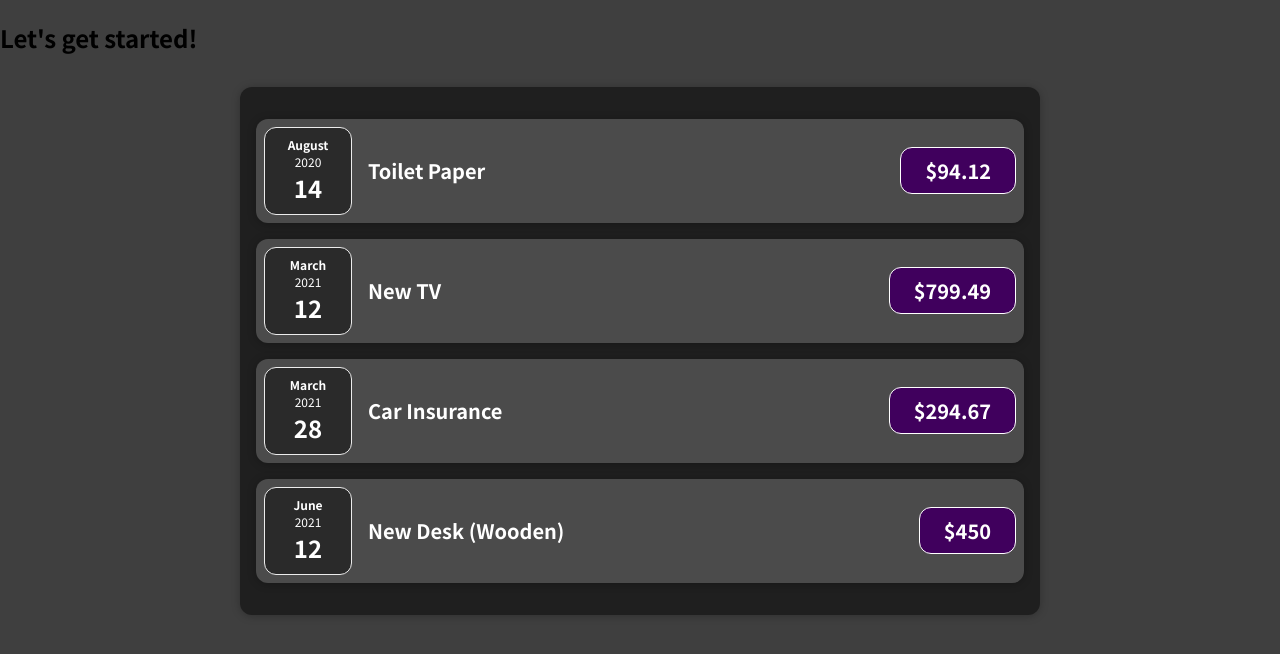
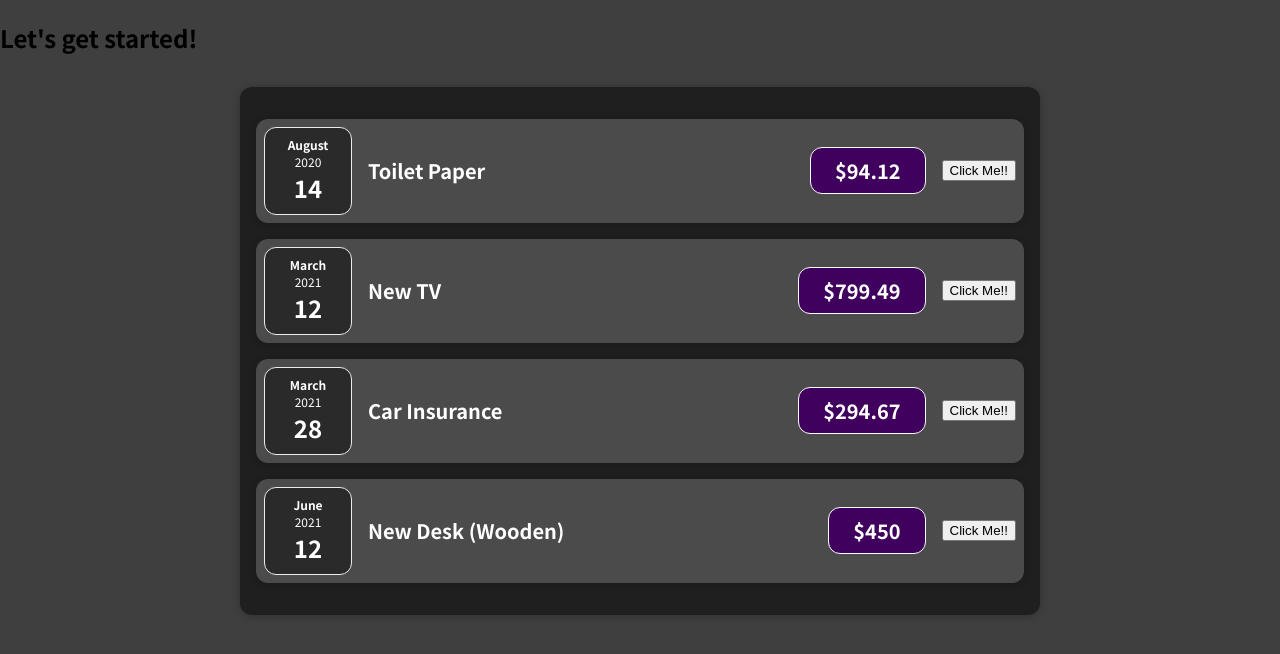
Before and after one commit to Chandanpreet91/Expense_tracker, a React (Create React App) app: page / in a window 1280 px wide. Shown: the top 654 px of the page. Built offline with nearby package versions, Linux system fonts and the light colour scheme.

Commit message:
Created a button for changing state.

```diff
--- a/src/components/Expenses/ExpenseItem.js
+++ b/src/components/Expenses/ExpenseItem.js
@@ -1,16 +1,22 @@
-import React from "react";
+import React, { useState } from "react";
 
 import ExpenseDate from "./ExpenseDate";
 import Card from "../UI/Card";
 import "./ExpenseItem.css";
 
 const ExpenseItem = (props) => {
+  const [title, setTitle] = useState(props.title);
+  const updateTitle = () => {
+    setTitle("Updated Title!!");
+    console.log("updated title button clicked");
+  };
   return (
     <Card className="expense-item">
       <ExpenseDate date={props.date} />
       <div className="expense-item__description">
-        <h2>{props.title}</h2>
+        <h2>{title}</h2>
         <div className="expense-item__price">${props.amount}</div>
+        <button onClick={updateTitle}>Click Me!!</button>
       </div>
     </Card>
   );
```
